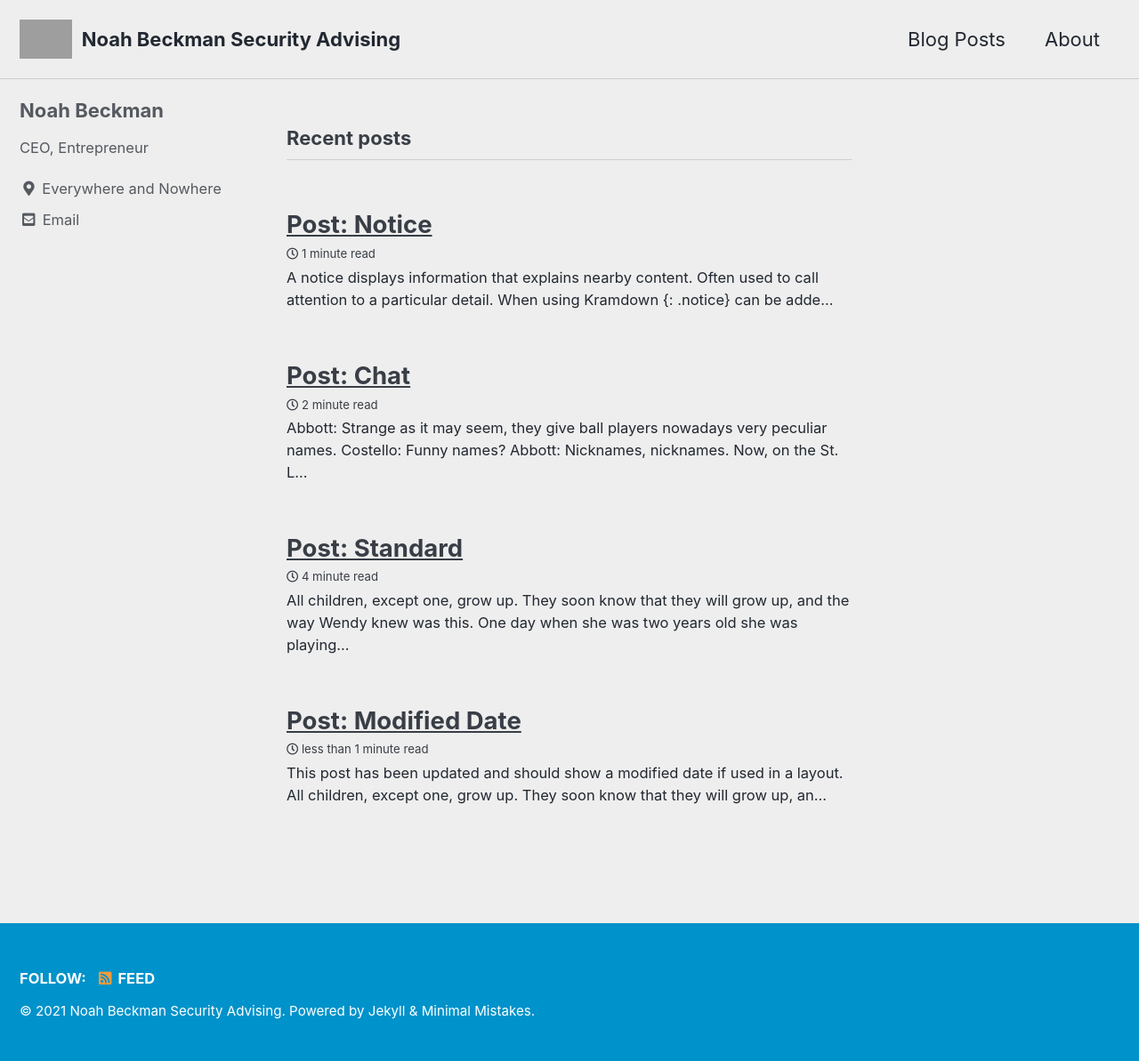
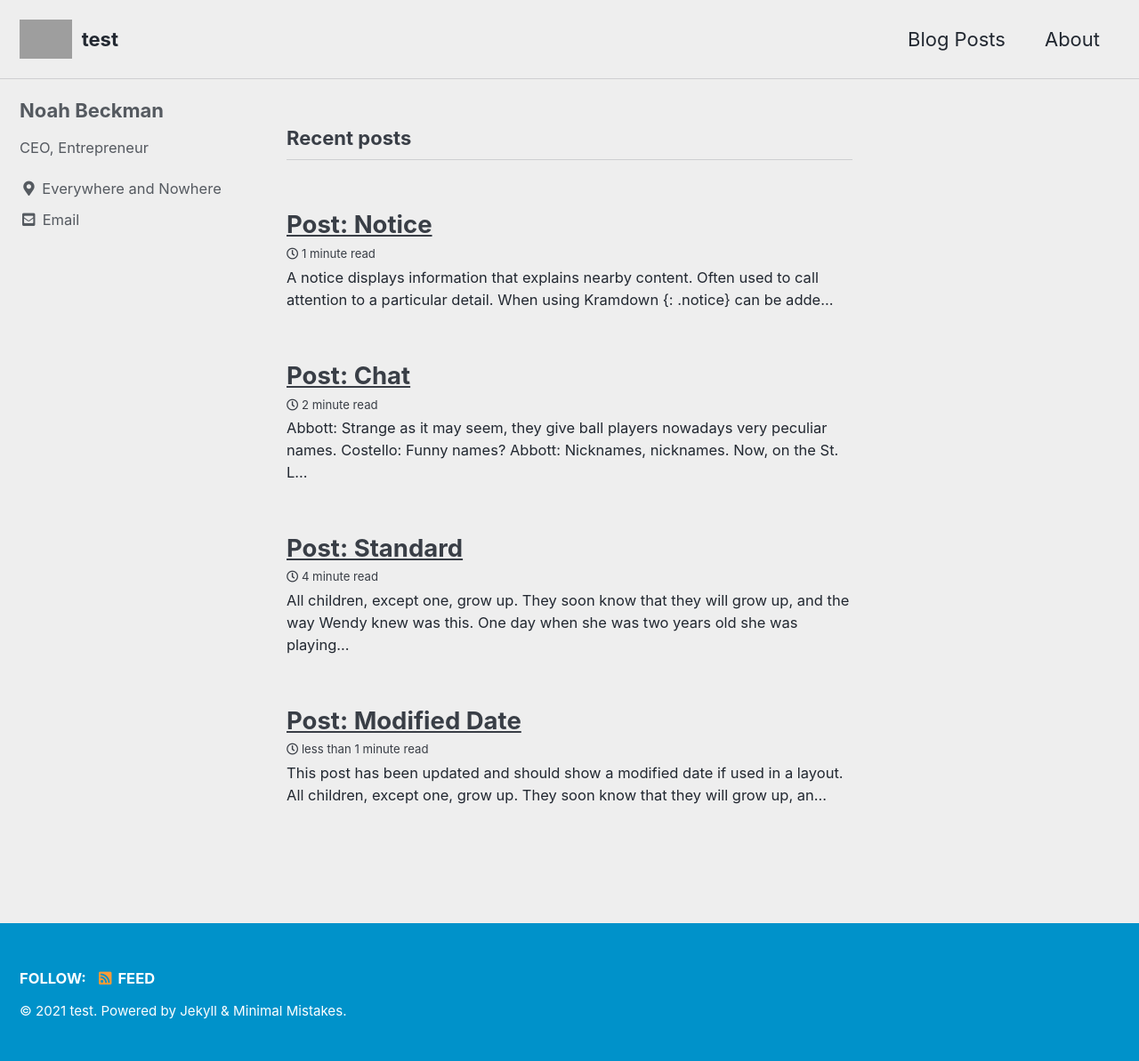
Before and after one commit to CyberM00se/Website, a Jekyll site: the page built from index.html, in a window 1280 px wide. Shown: the whole page at 89% size. Built offline with Jekyll 4.4.1, drawn with Linux system fonts in a browser that asks for light colours; cached includes are drawn as plain includes; the list of posts is cut into pages by our own code; grey boxes are pictures that could not be loaded.

Commit message:
Update _config.yml

```diff
--- a/_config.yml
+++ b/_config.yml
@@ -16,7 +16,7 @@ minimal_mistakes_skin    : "air" # "air", "aqua", "contrast", "dark", "dirt", "n
 
 # Site Settings
 locale                   : "en-US"
-title                    : "Noah Beckman Security Advising"
+title                    : "test"
 title_separator          : "-"
 subtitle                 : # site tagline that appears below site title in masthead
 name                     : # "Noah Beckman"
```
